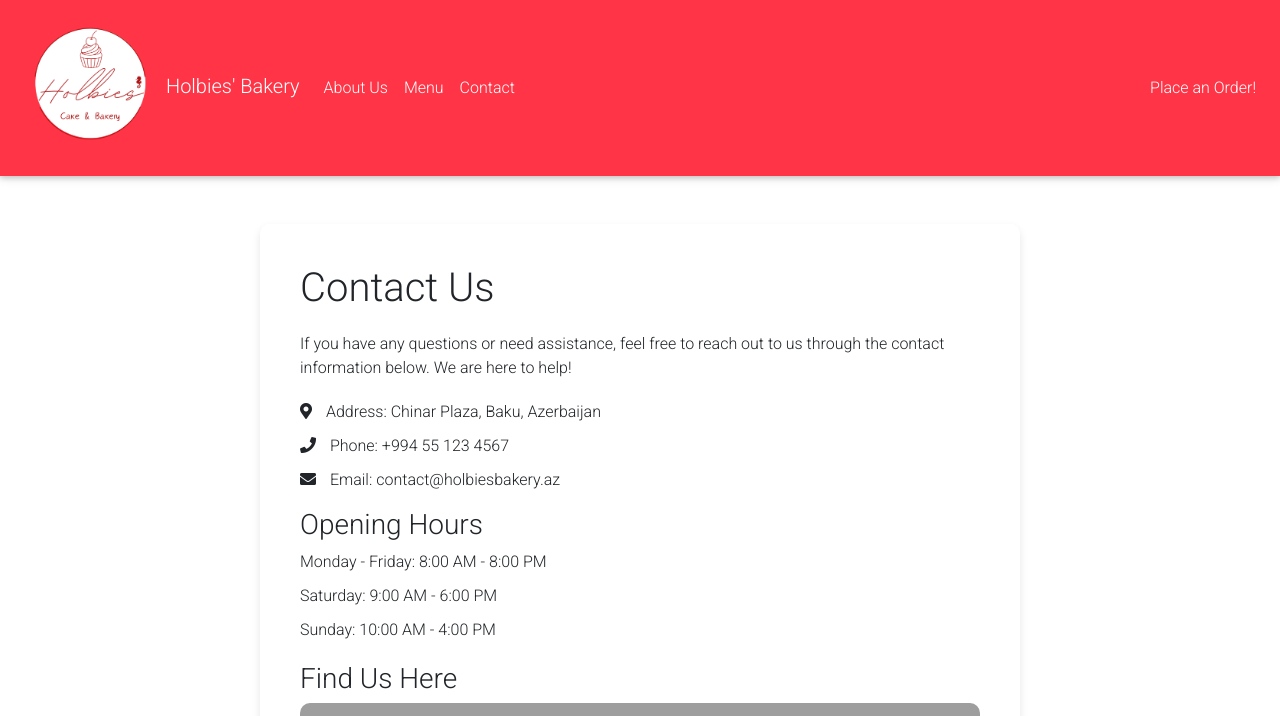
After one commit to lunarinaa/holbertonschool-portfolio_project, a Django app: page /contact/ in a window 1280 px wide. The commit adds this page. Shown: the top 716 px of the page. Run offline with Django 3.2, Linux system fonts and the light colour scheme; some libraries are stand-ins or nearby versions; grey boxes are pictures that could not be loaded.

Commit message:
contact, models update, some style update

```diff
--- a/holbies_bakery/customer/models.py
+++ b/holbies_bakery/customer/models.py
@@ -28,7 +28,7 @@ class OrderModel(models.Model):
     email = models.CharField(max_length=50, blank=True)
     street = models.CharField(max_length=50, blank=True)
     city = models.CharField(max_length=50, blank=True)
-    country = models.CharField(max_length=15, blank=True)
+    state = models.CharField(max_length=15, blank=True)
     is_paid = models.BooleanField(default=False)
     is_shipped = models.BooleanField(default=False)
 
--- a/holbies_bakery/customer/templates/customer/about.html
+++ b/holbies_bakery/customer/templates/customer/about.html
@@ -4,15 +4,15 @@
 <div class="container mb-5">
     <div class="row justify-content-center mt-5">
         <div class="col-md-8 col-sm-12 offset-md-1 p-4 text-center">
-            <h1>About Us!</h1>
-            <img src="{% static 'logo/logo.png' %}" alt="Holbies' Bakery Logo" width="500" height="500">
+            <h3><p><strong>Welcome to Holbies' Bakery!</strong></p></h3>
+            <img src="{% static 'images/holbies.jpeg' %}" alt="Holbies' Bakery" width="500" height="500">
 
 
         </div>
     </div>
     <div class="row justify-content-center mt-1">
         <div class="col-md-10 col-sm-12 offset-md-1 p-4 text-left">
-            <p><strong>Welcome to Holbies' Bakery!</strong></p>
+
             <p>At Holbies' Bakery, we believe in the magic of baking. Our story began with a passion for creating delicious, handcrafted cakes and pastries that bring joy to every occasion. Nestled in the heart of our community, Holbies' Bakery has become a cherished destination for cake lovers and dessert enthusiasts alike.</p>
 
             <h3>Our Journey</h3>
--- /dev/null
+++ b/holbies_bakery/customer/templates/customer/contact.html
@@ -0,0 +1,67 @@
+{% extends 'customer/base.html' %}
+{% load static %}
+
+{% block content %}
+<style>
+    .contact-container {
+        background-color: rgba(255, 255, 255, 0.9);
+        padding: 40px;
+        border-radius: 10px;
+        box-shadow: 0 4px 8px rgba(0, 0, 0, 0.1);
+    }
+
+    .contact-container h1,
+    .contact-container p {
+        margin-bottom: 20px;
+    }
+
+    .contact-container .contact-info {
+        list-style-type: none;
+        padding: 0;
+    }
+
+    .contact-container .contact-info li {
+        margin-bottom: 10px;
+    }
+
+    .contact-container .contact-info li i {
+        margin-right: 10px;
+    }
+
+    .map-container {
+        margin-top: 20px;
+    }
+
+    .map-container iframe {
+        width: 100%;
+        height: 400px;
+        border: 0;
+        border-radius: 10px;
+    }
+</style>
+
+<div class="container mt-5 mb-5">
+    <div class="row justify-content-center">
+        <div class="col-md-8 col-sm-12 contact-container">
+            <h1>Contact Us</h1>
+            <p>If you have any questions or need assistance, feel free to reach out to us through the contact information below. We are here to help!</p>
+            <ul class="contact-info">
+                <li><i class="fas fa-map-marker-alt"></i> Address: Chinar Plaza, Baku, Azerbaijan</li>
+                <li><i class="fas fa-phone"></i> Phone: +994 55 123 4567</li>
+                <li><i class="fas fa-envelope"></i> Email: contact@holbiesbakery.az</li>
+            </ul>
+            <h3>Opening Hours</h3>
+            <ul class="contact-info">
+                <li>Monday - Friday: 8:00 AM - 8:00 PM</li>
+                <li>Saturday: 9:00 AM - 6:00 PM</li>
+                <li>Sunday: 10:00 AM - 4:00 PM</li>
+            </ul>
+
+            <div class="map-container">
+                <h3>Find Us Here</h3>
+                <iframe src="https://www.google.com/maps/embed?pb=!1m18!1m12!1m3!1d3037.8083851574484!2d49.89746757622513!3d40.41309547144019!2m3!1f0!2f0!3f0!3m2!1i1024!2i768!4f13.1!3m3!1m2!1s0x403063f2367dfdb3%3A0xce6752a9956f76dd!2sChinar%20Plaza!5e0!3m2!1sen!2saz!4v1717696411562!5m2!1sen!2saz" allowfullscreen="" loading="lazy" referrerpolicy="no-referrer-when-downgrade"></iframe>
+            </div>
+        </div>
+    </div>
+</div>
+{% endblock content %}
--- a/holbies_bakery/customer/templates/customer/menu.html
+++ b/holbies_bakery/customer/templates/customer/menu.html
@@ -21,7 +21,7 @@
     <div class="row justify-content-center">
         {% for item in menu_items %}
         <div class="col-md-4 col-sm-12 text-center mb-5">
-            <img class="rounded" src="{{ item.image.url }}" width="350" height="300">
+            <img class="rounded" src="{{ item.image.url }}" width="350" height="400">
             <h5 class="mt-3">{{ item.name }}</h5>
             <p>Price: {{ item.price }}</p>
             <p>{{ item.description }}</p>
--- a/holbies_bakery/customer/templates/customer/navigation.html
+++ b/holbies_bakery/customer/templates/customer/navigation.html
@@ -12,6 +12,9 @@
       <li class="nav-item">
         <a class="nav-link" href="{% url 'menu' %}">Menu</a>
       </li>
+      <li class="nav-item">
+        <a class="nav-link" href="{% url 'contact' %}">Contact</span></a>
+      </li>
     </ul>
     <ul class="navbar-nav">
       <li class="nav-item">
--- a/holbies_bakery/customer/templates/customer/order.html
+++ b/holbies_bakery/customer/templates/customer/order.html
@@ -123,10 +123,10 @@
                 </div>
 
                 <!-- Button trigger modal -->
-                <button type="button" class="btn btn-dark" data-toggle="modal" data-target="#submitModal">
+                <button type="button" class="btn btn-danger" data-toggle="modal" data-target="#submitModal">
                   Submit Order!
                 </button>
-                <!-- <button class="btn btn-dark mt-5">Place Order!</button> -->
+                <!-- <button class="btn btn-danger mt-5">Place Order!</button> -->
 
                 <!-- Modal -->
                 <div class="modal fade" id="submitModal" tabindex="-1" role="dialog" aria-labelledby="submitModalLabel" aria-hidden="true">
--- a/holbies_bakery/customer/templates/customer/order_confirmation.html
+++ b/holbies_bakery/customer/templates/customer/order_confirmation.html
@@ -5,7 +5,7 @@
     <div class="row justify-content-center mt-1">
         <div class="col-md-5 col-sm-12 p-4 text-center">
             <h1>Order Submitted!</h1>
-            <p>You should receive a confirmation email soon.</p>
+            <p>You will recieve a confirmation email soon.</p>
             <a href="{% url 'index' %}">Go to the homepage</a>
         </div>
     </div>
--- a/holbies_bakery/customer/views.py
+++ b/holbies_bakery/customer/views.py
@@ -15,20 +15,20 @@ class About(View):
     def get(self, request, *args, **kwargs):
         return render(request, 'customer/about.html')
 
+class Contact(View):
+    def get(self, request, *args, **kwargs):
+        return render(request, 'customer/contact.html')
+
 
 class Order(View):
     def get(self, request, *args, **kwargs):
         # get every item from each category
-        appetizers = MenuItem.objects.filter(
-            category__name__contains='Appetizer')
-        entres = MenuItem.objects.filter(category__name__contains='Entre')
         desserts = MenuItem.objects.filter(category__name__contains='Dessert')
         drinks = MenuItem.objects.filter(category__name__contains='Drink')
 
         # pass into context
         context = {
-            'appetizers': appetizers,
-            'entres': entres,
+
             'desserts': desserts,
             'drinks': drinks,
         }
@@ -41,7 +41,7 @@ class Order(View):
         email = request.POST.get('email')
         street = request.POST.get('street')
         city = request.POST.get('city')
-        country = request.POST.get('country')
+        state = request.POST.get('country')
 
         order_items = {
             'items': []
@@ -73,14 +73,13 @@ class Order(View):
             street=street,
             city=city,
             state=state,
-            zip_code=zip_code
         )
         order.items.add(*item_ids)
 
-        # After everything is done, send confirmation email to the user
-        body = ('Thank you for your order! Your food is being made and will be delivered soon!\n'
+
+        body = ('Thank you for your order! Your will be delivered soon!\n'
                 f'Your total: {price}\n'
-                'Thank you again for your order!')
+                'Enjoy!')
 
         send_mail(
             'Thank You For Your Order!',
--- a/holbies_bakery/deliver/urls.py
+++ b/holbies_bakery/deliver/urls.py
@@ -17,7 +17,7 @@ from django.contrib import admin
 from django.urls import path, include
 from django.conf import settings
 from django.conf.urls.static import static
-from customer.views import Index, About, Order, OrderConfirmation, OrderPayConfirmation, Menu, MenuSearch
+from customer.views import Index, About, Order, OrderConfirmation, OrderPayConfirmation, Menu, MenuSearch, Contact
 
 urlpatterns = [
     path('admin/', admin.site.urls),
@@ -25,6 +25,7 @@ urlpatterns = [
     path('restaurant/', include('restaurant.urls')),
     path('', Index.as_view(), name='index'),
     path('about/', About.as_view(), name='about'),
+    path('contact/', Contact.as_view(), name='contact'),
     path('menu/', Menu.as_view(), name='menu'),
     path('menu/search/', MenuSearch.as_view(), name='menu-search'),
     path('order/', Order.as_view(), name='order'),
```
Also changed, not shown: holbies_bakery/customer/templates/customer/index.html (+6 -3 lines), holbies_bakery/customer/static/images/holbies.jpeg (added), holbies_bakery/db.sqlite3, holbies_bakery/media/menu_images/75543725_1627820294026811_6504976128707395584_n.jpg (added), holbies_bakery/media/menu_images/75543725_1627820294026811_6504976128707395584_n_kQuiyES.jpg (added), holbies_bakery/media/menu_images/Fresh-Strawberry-Cupcakes3_nqLzLyr.jpg (added), holbies_bakery/media/menu_images/croissants-selbstgemacht.webp (added), holbies_bakery/media/menu_images/easy_chocolate_cake_slice.webp (deleted), holbies_bakery/media/menu_images/easy_chocolate_cake_slice_jKtU7PP.webp (deleted), holbies_bakery/media/menu_images/moist-chocolate-cupcakes-5_O0d8oto.jpg (renamed from holbies_bakery/media/menu_images/moist-chocolate-cupcakes-5.jpg), holbies_bakery/media/menu_images/shekerbura_oaTHZnb.jpg (renamed from holbies_bakery/media/menu_images/shekerbura.jpg).
